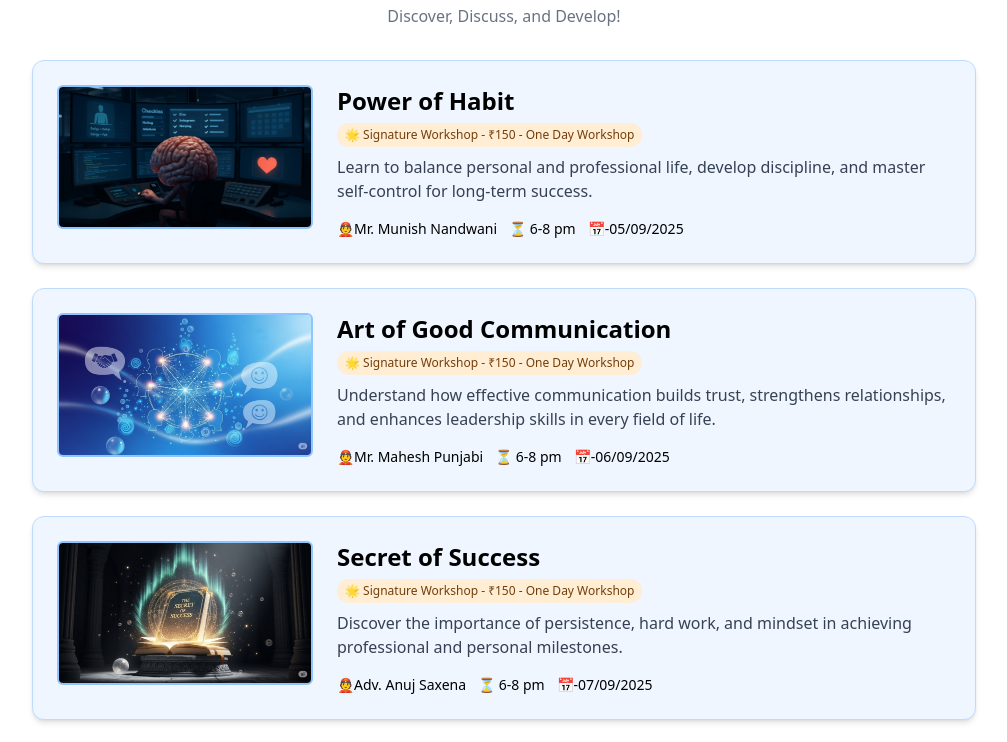
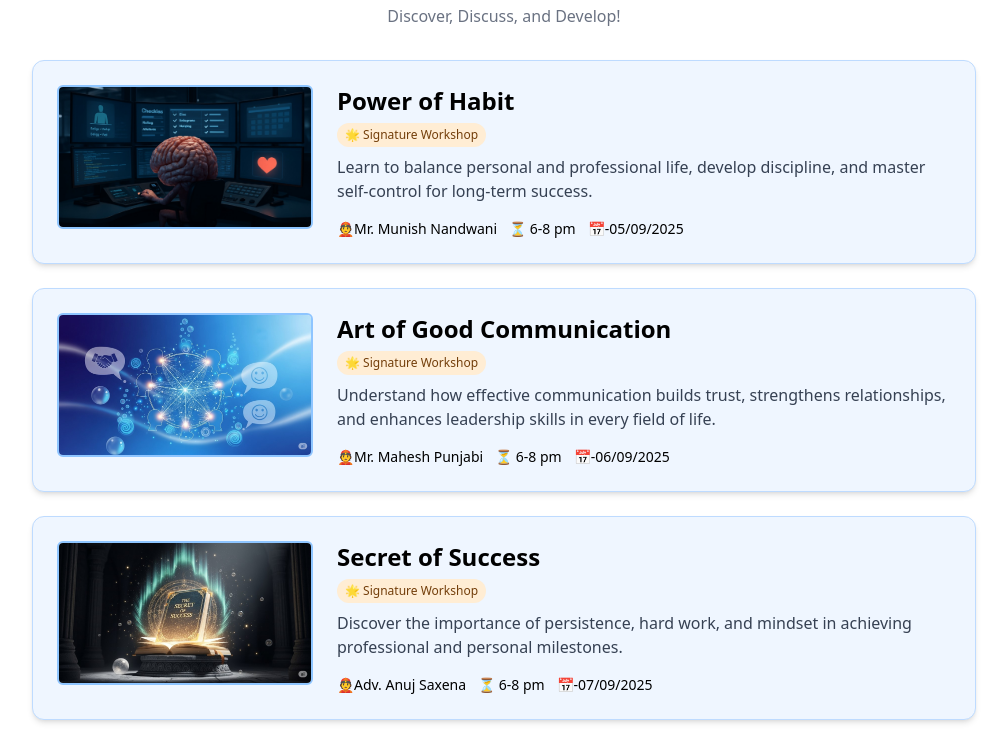
Before and after one commit to cbpmnit-glitch/cbp, a React (Vite) app: page / in a window 1280 px wide. Shown: the part 800-1542 px from the top of the page, without its empty margins (136-1143 px from the left). Built offline with nearby package versions, Linux system fonts and the light colour scheme.

Commit message:
Update WorkshopCard.jsx

```diff
--- a/src/WorkshopCard.jsx
+++ b/src/WorkshopCard.jsx
@@ -26,7 +26,7 @@ const WorkshopCard = ({
 
         {isSignature && (
           <span className="inline-block bg-orange-100 text-yellow-900 px-2 py-1 text-xs rounded-full mb-2">
-            🌟 Signature Workshop - ₹150 - One Day Workshop
+            🌟 Signature Workshop
           </span>
         )}
 
```
